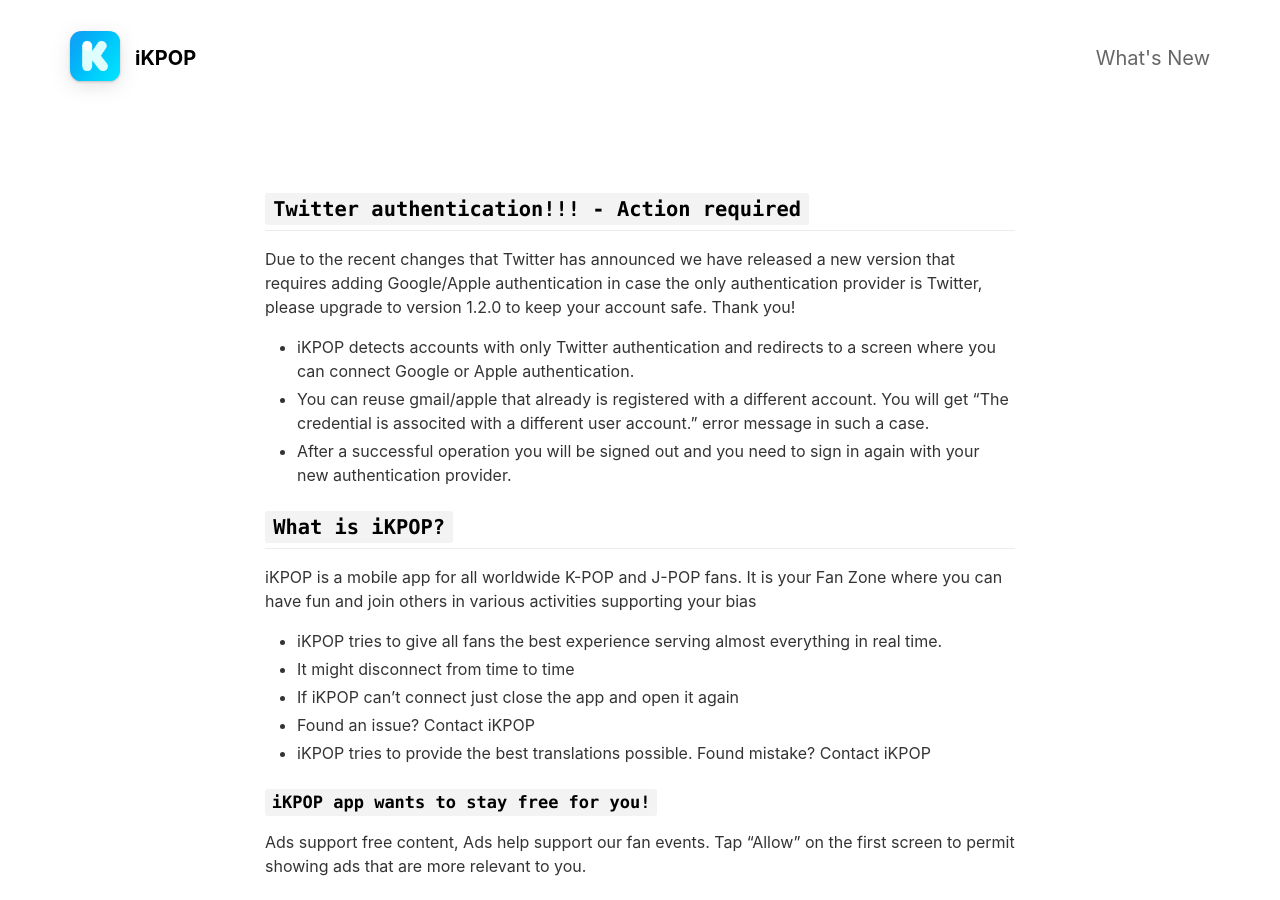
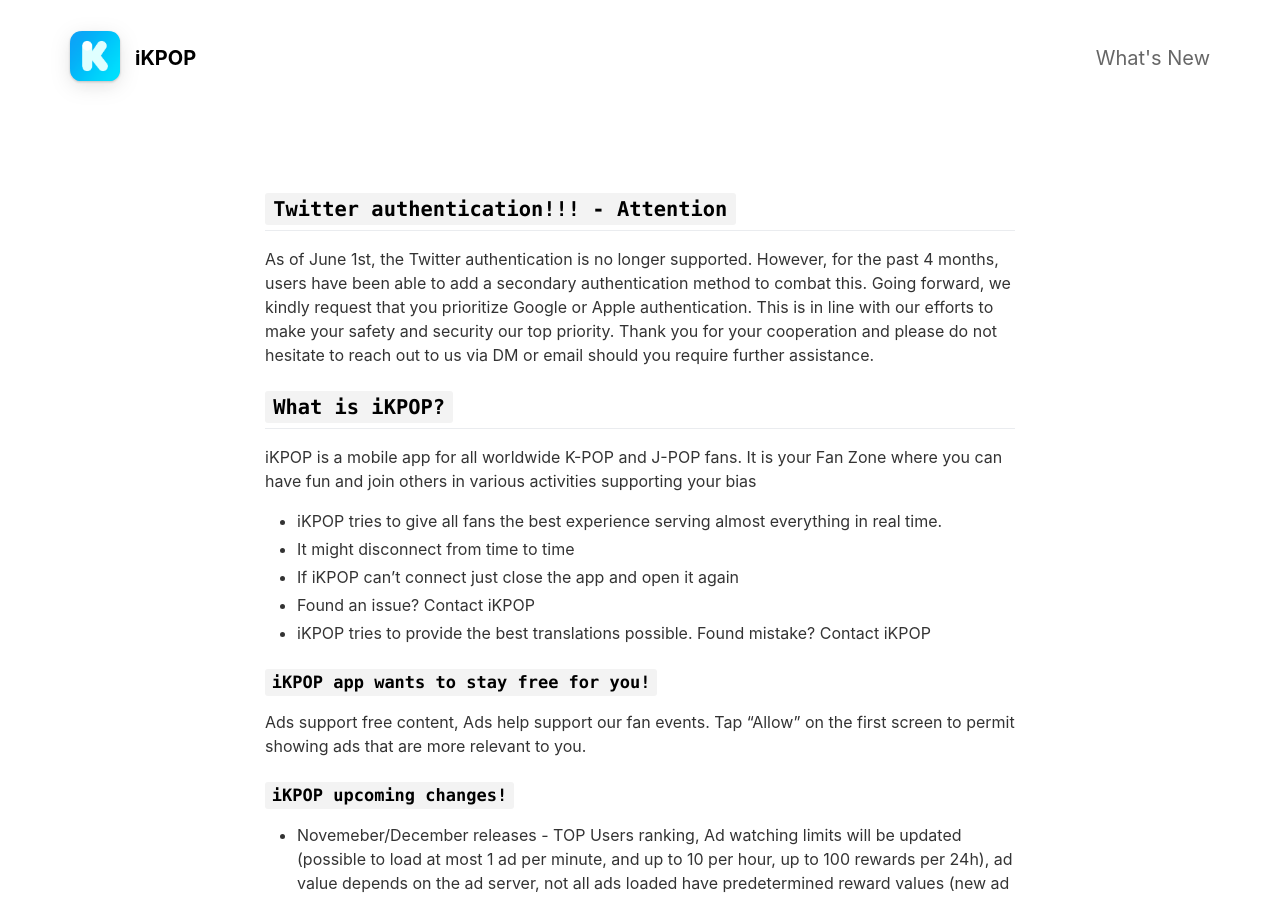
Before and after one commit to kapp7/app, a Jekyll site: the page built from _pages/en/qa.md, in a window 1280 px wide and 900 px high. Built offline with Jekyll 4.4.1, drawn with Linux system fonts in a browser that asks for light colours; nearby versions of some CDN libraries.

Commit message:
Update qa.md

```diff
--- a/_pages/en/qa.md
+++ b/_pages/en/qa.md
@@ -6,12 +6,9 @@
 
 <br>
 
+## `Twitter authentication!!! - Attention`
+As of June 1st, the Twitter authentication is no longer supported. However, for the past 4 months, users have been able to add a secondary authentication method to combat this. Going forward, we kindly request that you prioritize Google or Apple authentication. This is in line with our efforts to make your safety and security our top priority. Thank you for your cooperation and please do not hesitate to reach out to us via DM or email should you require further assistance.
 
-## `Twitter authentication!!! - Action required`
-Due to the recent changes that Twitter has announced we have released a new version that requires adding Google/Apple authentication in case the only authentication provider is Twitter, please upgrade to version 1.2.0 to keep your account safe. Thank you!
-- iKPOP detects accounts with only Twitter authentication and redirects to a screen where you can connect Google or Apple authentication.
-- You can reuse gmail/apple that already is registered with a different account. You will get "The credential is associted with a different user account." error message in such a case.
-- After a successful operation you will be signed out and you need to sign in again with your new authentication provider.
 
 ## `What is iKPOP?`
 iKPOP is a mobile app for all worldwide K-POP and J-POP fans. It is your Fan Zone where you can have fun and join others in various activities supporting your bias
```
